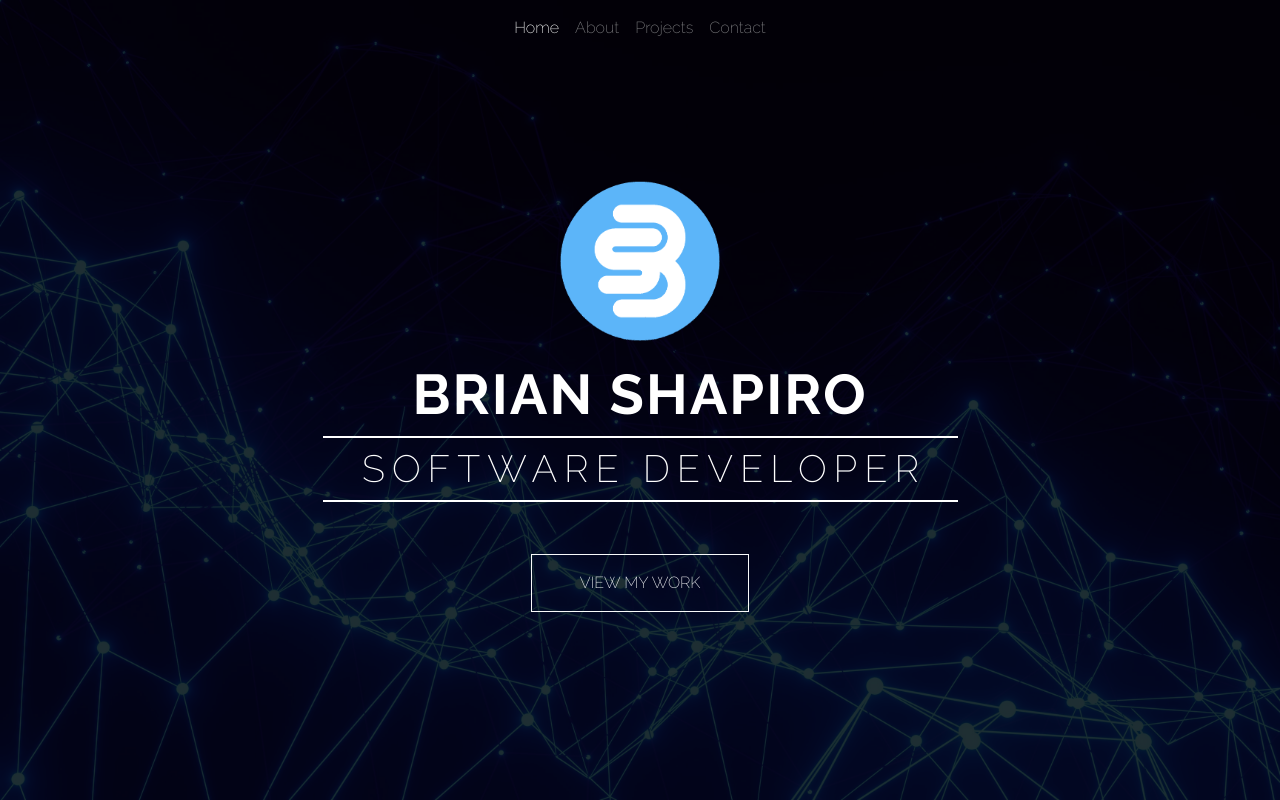
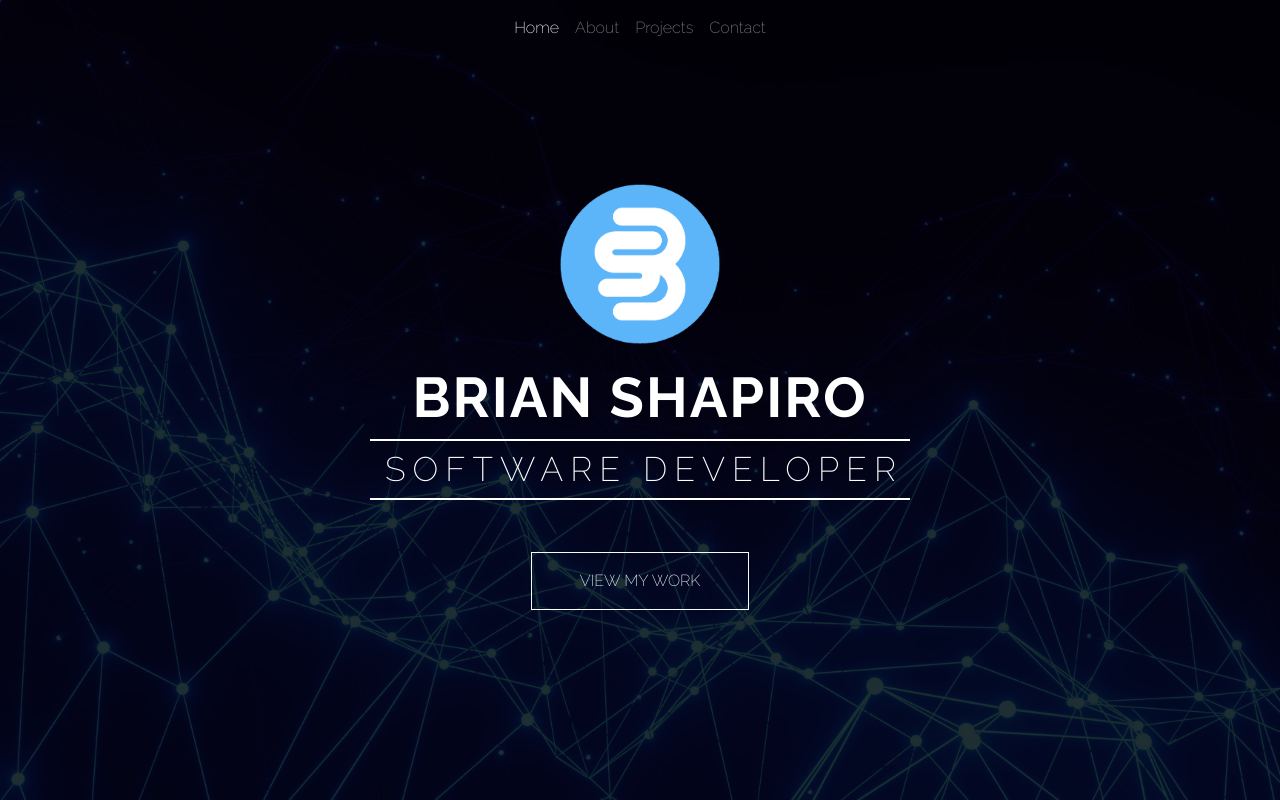
Before and after one commit to shapirobd/portfolio, a Flask app: page / in a window 1280 px wide. Run offline with Flask 2, Linux system fonts and the light colour scheme.

Commit message:
smaller text

```diff
--- a/static/stylesheets/styles.css
+++ b/static/stylesheets/styles.css
@@ -71,7 +71,7 @@ hr {
 
 #title {
 	text-align: center;
-	font-size: 38px;
+	font-size: 34px;
 	letter-spacing: 7px;
 }
 
--- a/templates/home.html
+++ b/templates/home.html
@@ -44,7 +44,7 @@ block content %}
 							id="main-row"
 							class="row justify-content-center align-items-center"
 						>
-							<div class="col-lg-7">
+							<div class="col-lg-6">
 								<div class="row justify-content-center">
 									<img id="logo" src="static/images/bs_logo.png" alt="" />
 								</div>
```
